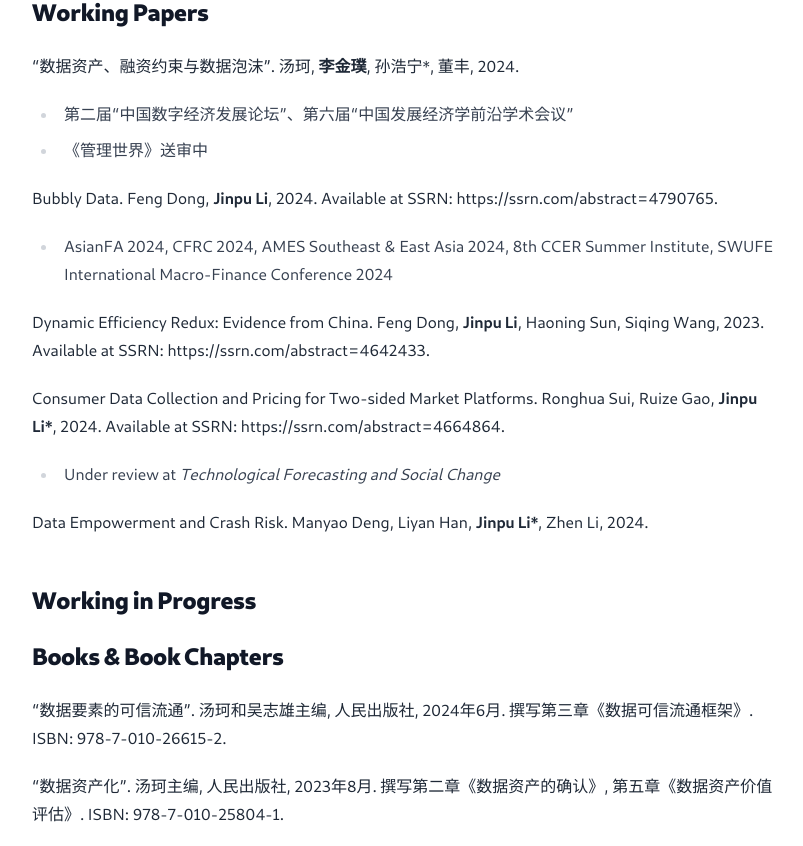
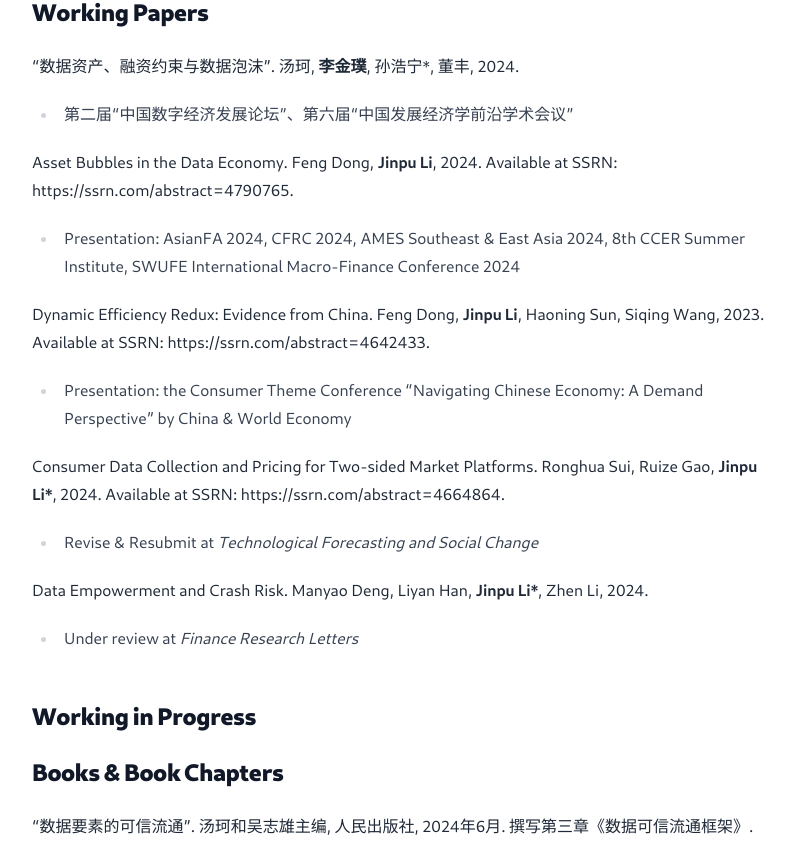
Before and after one commit to lijinpu/lijinpu.github.io, a Next.js app: page /research in a window 1280 px wide. Shown: the part 428-1274 px from the top of the page, without its empty margins (232-1035 px from the left). Built offline with nearby package versions, Linux system fonts and the light colour scheme.

Commit message:
auto update

```diff
--- a/pages/cv.tsx
+++ b/pages/cv.tsx
@@ -5,7 +5,7 @@ export default function CV() {
       <h1>Curriculum Vitae</h1>
       <div>
         <p>
-          I am Jinpu Li (李金璞), a third-year PhD candidate @ Tsinghua University. My field of interest: data economy, digital economy, and macro-finance.
+          I am Jinpu Li (李金璞), a 4th-year PhD candidate @ Tsinghua University. My field of interest: data economy, digital economy, and macro-finance.
         </p>
         <hr />
 
@@ -39,7 +39,7 @@ export default function CV() {
         </li>
 
         <li>
-        <a href="https://ssrn.com/abstract=4790765" >Bubbly Data</a>, with Feng Dong, 2024.
+        <a href="https://ssrn.com/abstract=4790765" >Asset Bubbles in the Data Economy</a>, with Feng Dong, 2024.
         </li>
 
         <li>
--- a/pages/research.tsx
+++ b/pages/research.tsx
@@ -36,30 +36,35 @@ export default function Research() {
         </p>
         <ul>
             <li>第二届“中国数字经济发展论坛”、第六届“中国发展经济学前沿学术会议”</li>
-            <li>《管理世界》送审中</li>
         </ul>
 
         <p>
-        Bubbly Data. Feng Dong, <b>Jinpu Li</b>, 2024. Available at SSRN: https://ssrn.com/abstract=4790765.
+        Asset Bubbles in the Data Economy. Feng Dong, <b>Jinpu Li</b>, 2024. Available at SSRN: https://ssrn.com/abstract=4790765.
         </p>
         <ul>
-            <li>AsianFA 2024, CFRC 2024, AMES Southeast & East Asia 2024, 8th CCER Summer Institute, SWUFE International Macro-Finance Conference 2024</li>
+            <li>Presentation: AsianFA 2024, CFRC 2024, AMES Southeast & East Asia 2024, 8th CCER Summer Institute, SWUFE International Macro-Finance Conference 2024</li>
         </ul>
 
         <p>
         Dynamic Efficiency Redux: Evidence from China. Feng Dong, <b>Jinpu Li</b>, Haoning Sun, Siqing Wang, 2023. Available at SSRN: https://ssrn.com/abstract=4642433.
         </p>
+        <ul>
+            <li>Presentation: the Consumer Theme Conference “Navigating Chinese Economy: A Demand Perspective” by China & World Economy</li>
+        </ul>
 
         <p>
         Consumer Data Collection and Pricing for Two-sided Market Platforms. Ronghua Sui, Ruize Gao, <b>Jinpu Li*</b>, 2024. Available at SSRN: https://ssrn.com/abstract=4664864.
         </p>
         <ul>
-            <li>Under review at <i>Technological Forecasting and Social Change</i></li>
+            <li>Revise & Resubmit at <i>Technological Forecasting and Social Change</i></li>
         </ul>
 
         <p>
         Data Empowerment and Crash Risk. Manyao Deng, Liyan Han, <b>Jinpu Li*</b>, Zhen Li, 2024.
         </p>
+        <ul>
+            <li>Under review at <i>Finance Research Letters</i></li>
+        </ul>
 
 
         <h2>Working in Progress</h2>
```
